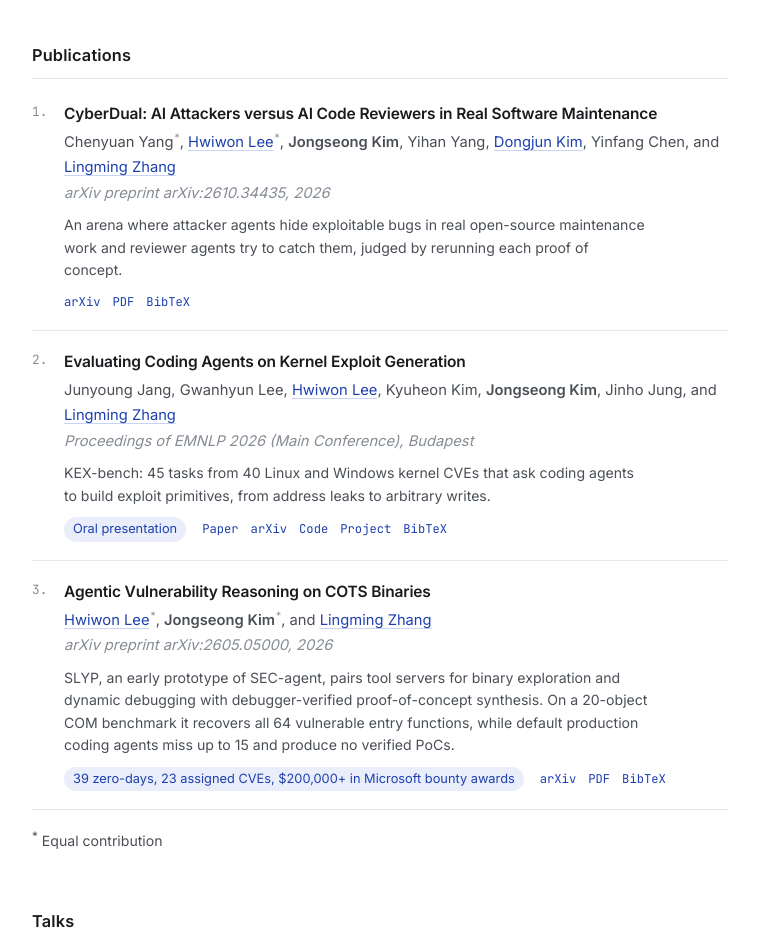
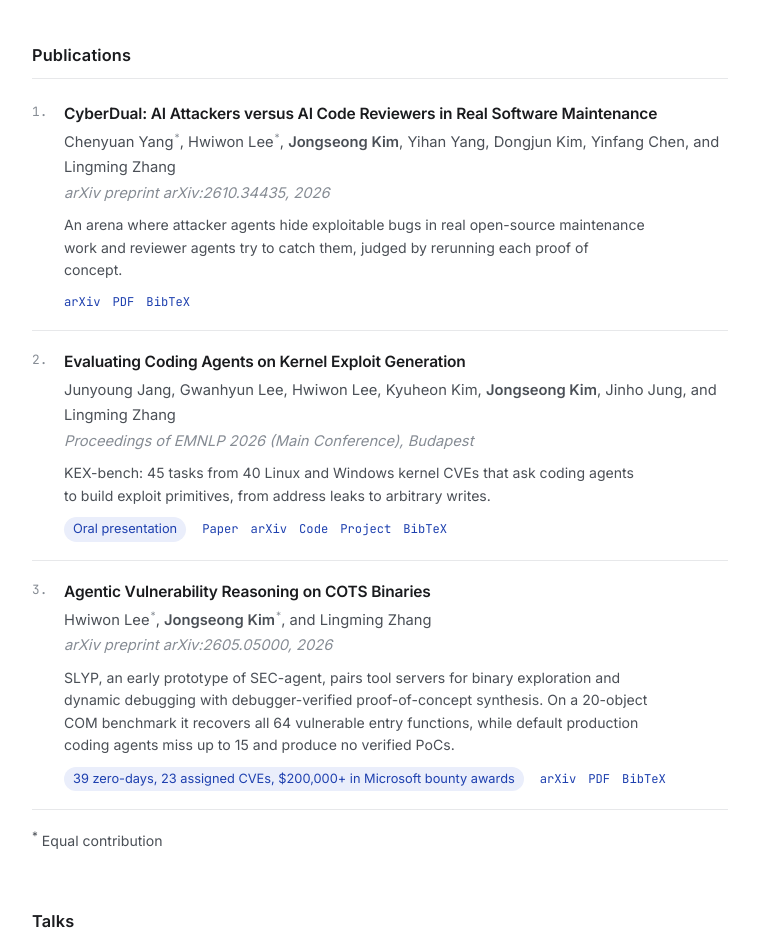
Before and after one commit to nevul37/nevul37.github.io, a plain HTML site: page index.html in a window 1280 px wide. Shown: the part 940-1869 px from the top of the page, without its empty margins (260-1019 px from the left). Drawn offline with Linux system fonts and the light colour scheme.

Commit message:
Fix stale stylesheet cache; drop co-author links
Version the stylesheet URL so a cached old styles.css can't pair with the
new HTML (which left the stats row, News, and BibTeX buttons unstyled), and
show co-authors in Publications as plain names.

Co-Authored-By: Claude Opus 5.5 <noreply@anthropic.com>

```diff
--- a/index.html
+++ b/index.html
@@ -50,7 +50,7 @@
     <link rel="preconnect" href="https://fonts.googleapis.com">
     <link rel="preconnect" href="https://fonts.gstatic.com" crossorigin>
     <link href="https://fonts.googleapis.com/css2?family=Inter:wght@400;500;600&family=JetBrains+Mono:wght@400;500&display=swap" rel="stylesheet">
-    <link rel="stylesheet" href="css/styles.css">
+    <link rel="stylesheet" href="css/styles.css?v=20261102">
 
     <!-- Google tag (gtag.js) -->
     <script async src="https://www.googletagmanager.com/gtag/js?id=G-C3G9XGCKQ9"></script>
@@ -182,11 +182,11 @@
                     <div class="pub__title">CyberDual: AI Attackers versus AI Code Reviewers in Real Software Maintenance</div>
                     <div class="pub__authors">
                         Chenyuan Yang<sup>*</sup>,
-                        <a href="https://hwiwonl.ee/" target="_blank" rel="noreferrer">Hwiwon Lee</a><sup>*</sup>,
+                        Hwiwon Lee<sup>*</sup>,
                         <strong>Jongseong Kim</strong>, Yihan Yang,
-                        <a href="https://smlijun.github.io/" target="_blank" rel="noreferrer">Dongjun Kim</a>,
+                        Dongjun Kim,
                         Yinfang Chen, and
-                        <a href="https://lingming.cs.illinois.edu/" target="_blank" rel="noreferrer">Lingming Zhang</a>
+                        Lingming Zhang
                     </div>
                     <div class="pub__venue">arXiv preprint arXiv:2610.34435, 2026</div>
                     <p class="pub__summary">
@@ -214,9 +214,9 @@
                     <div class="pub__title">Evaluating Coding Agents on Kernel Exploit Generation</div>
                     <div class="pub__authors">
                         Junyoung Jang, Gwanhyun Lee,
-                        <a href="https://hwiwonl.ee/" target="_blank" rel="noreferrer">Hwiwon Lee</a>,
+                        Hwiwon Lee,
                         Kyuheon Kim, <strong>Jongseong Kim</strong>, Jinho Jung, and
-                        <a href="https://lingming.cs.illinois.edu/" target="_blank" rel="noreferrer">Lingming Zhang</a>
+                        Lingming Zhang
                     </div>
                     <div class="pub__venue">Proceedings of EMNLP 2026 (Main Conference), Budapest</div>
                     <p class="pub__summary">
@@ -250,9 +250,9 @@
                 <li>
                     <div class="pub__title">Agentic Vulnerability Reasoning on COTS Binaries</div>
                     <div class="pub__authors">
-                        <a href="https://hwiwonl.ee/" target="_blank" rel="noreferrer">Hwiwon Lee</a><sup>*</sup>,
+                        Hwiwon Lee<sup>*</sup>,
                         <strong>Jongseong Kim</strong><sup>*</sup>, and
-                        <a href="https://lingming.cs.illinois.edu/" target="_blank" rel="noreferrer">Lingming Zhang</a>
+                        Lingming Zhang
                     </div>
                     <div class="pub__venue">arXiv preprint arXiv:2605.05000, 2026</div>
                     <p class="pub__summary">
```
Also changed, not shown: 404.html (+1 -1 lines), pages/more-cves.html (+1 -1 lines), 1 other file.
